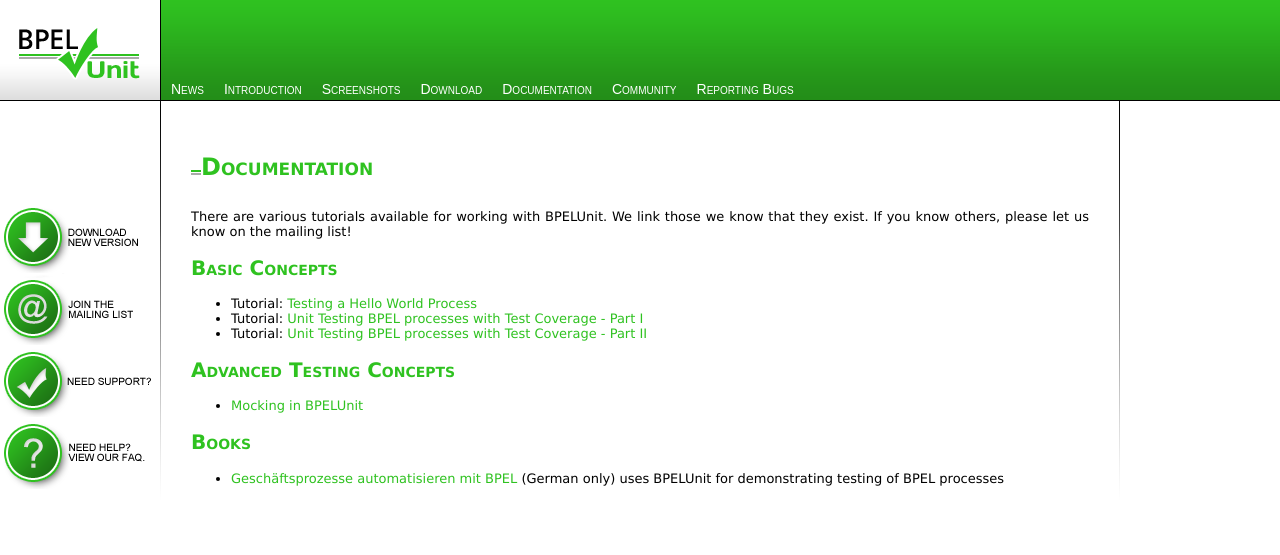
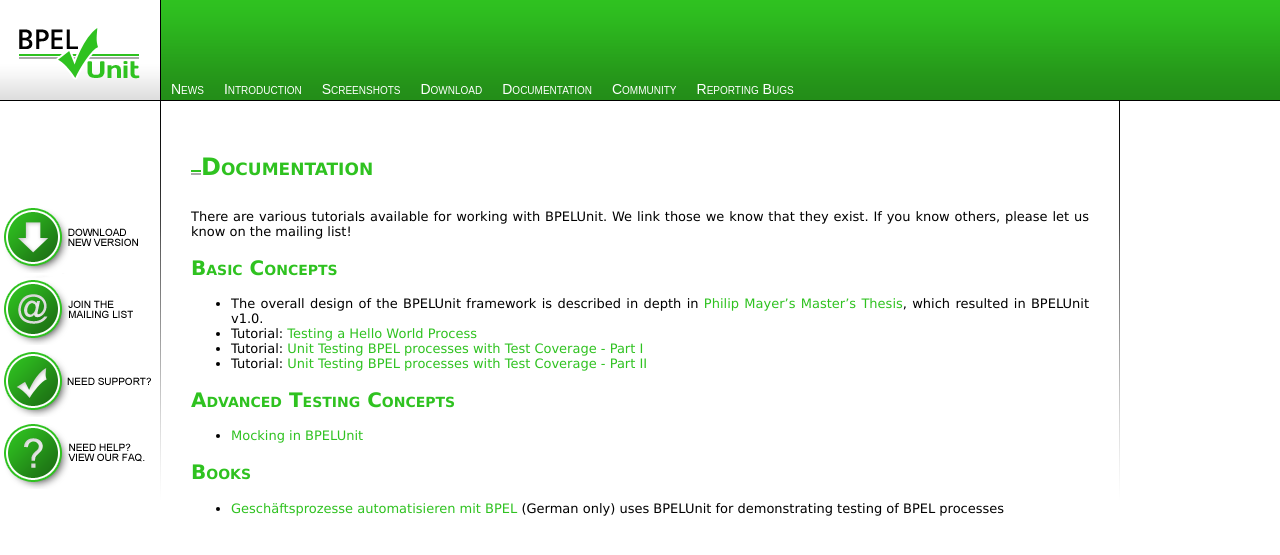
Before and after one commit to bpelunit/bpelunit.github.com, a Jekyll site: the page built from documentation.md, in a window 1280 px wide. Shown: the top 555 px of the page. Built offline with Jekyll 4.4.1, drawn with Linux system fonts in a browser that asks for light colours.

Commit message:
Mention Mayer's master's thesis

```diff
--- a/documentation.md
+++ b/documentation.md
@@ -9,6 +9,7 @@ the mailing list!
 
 ## Basic Concepts
 
+ + The overall design of the BPELUnit framework is described in depth in [Philip Mayer's Master's Thesis](http://www.se.uni-hannover.de/pub/File/pdfpapers/Mayer2006a.pdf), which resulted in BPELUnit v1.0.
  + Tutorial: [Testing a Hello World Process](http://www.se.uni-hannover.de/pages/en:tutorials_bpelunit_hellobpel)
  + Tutorial: [Unit Testing BPEL processes with Test Coverage - Part I](http://www.se.uni-hannover.de/pages/en:tutorials_bpelunit_coverage_part_1)
  + Tutorial: [Unit Testing BPEL processes with Test Coverage - Part II](http://www.se.uni-hannover.de/pages/en:tutorials_bpelunit_coverage_part_2)
```
